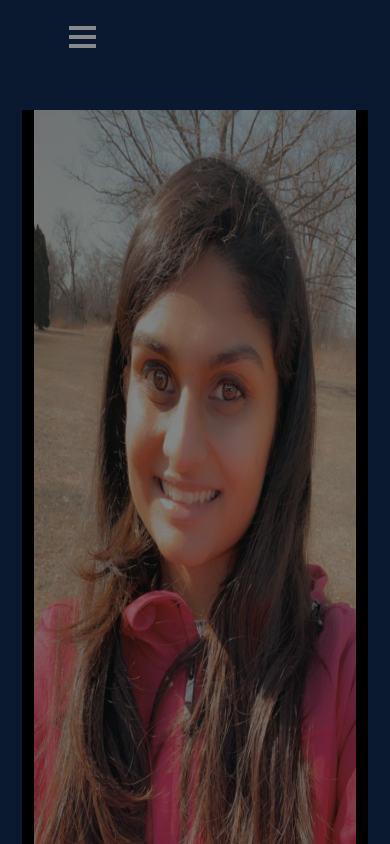
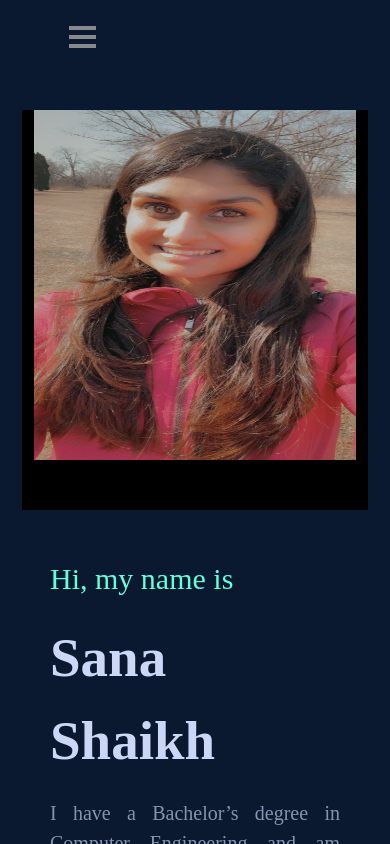
Before and after one commit to sanashaikh11/Portfolio, a React (Create React App) app: page / in a window 390 px wide. Shown: the top 844 px of the page. Built offline with nearby package versions, Linux system fonts and the light colour scheme.

Commit message:
css updated

```diff
--- a/src/style.css
+++ b/src/style.css
@@ -611,6 +611,12 @@ font-size: 1.3em !important;
   .tech-icons {
     margin: 10px !important;
   }
+	.img-fluid {
+    max-width: 100%;
+    opacity: 0.9 !important;
+    height: 350px !important;
+    width: 400px !important;
+  }
 }
 
 .tech-icons:hover {
```
